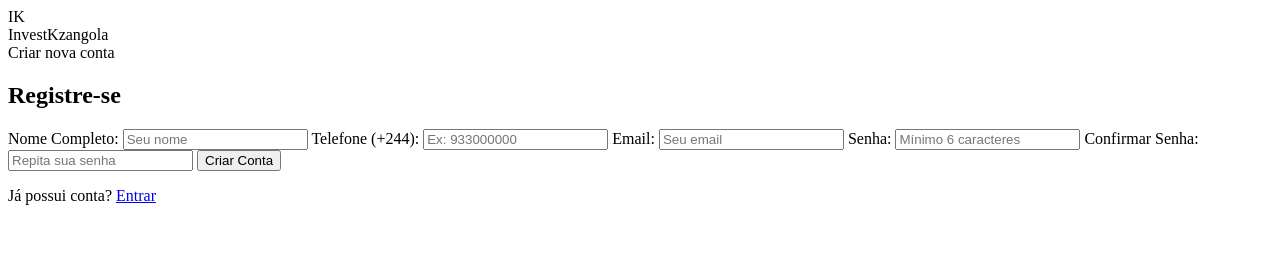
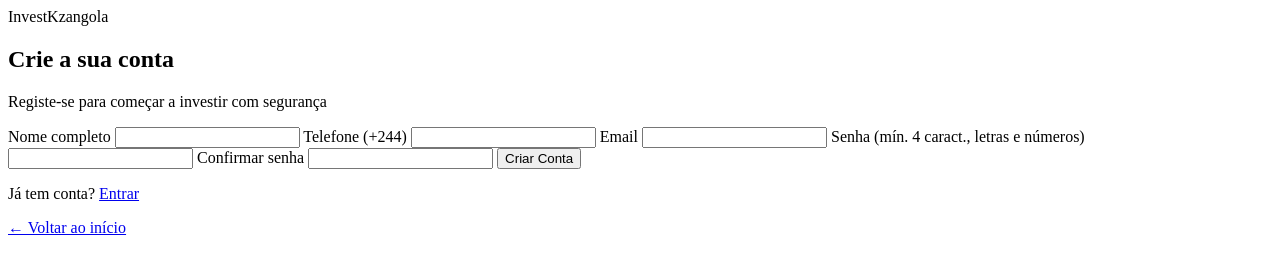
Before and after one commit to sussulussate-lab/InvestKzangola, a website: page public/register.html in a window 1280 px wide. Drawn offline with Linux system fonts and the light colour scheme.

Commit message:
Update register.html

```diff
--- a/public/register.html
+++ b/public/register.html
@@ -1,46 +1,48 @@
-
 <!DOCTYPE html>
 <html lang="pt">
 <head>
-  <meta charset="UTF-8">
-  <meta name="viewport" content="width=device-width, initial-scale=1.0">
+  <meta charset="UTF-8" />
+  <meta name="viewport" content="width=device-width,initial-scale=1" />
   <title>Criar Conta - InvestKzangola</title>
-  <link rel="stylesheet" href="style.css">
+  <link rel="stylesheet" href="style.css" />
 </head>
-<body>
-  <header class="topbar">
-    <div class="brand">
-      <div class="logo-circle">IK</div>
-      <div class="brand-text">
-        <div class="brand-title">InvestKzangola</div>
-        <div class="brand-sub">Criar nova conta</div>
+<body class="auth-body">
+  <div class="auth-container">
+    <div class="auth-header">
+      <div class="logo">
+        <span class="logo-invest">Invest</span><span class="logo-kz">Kz</span><span class="logo-angola">angola</span>
       </div>
+      <h2>Crie a sua conta</h2>
+      <p>Registe-se para começar a investir com segurança</p>
     </div>
-  </header>
 
-  <main class="form-container">
-    <h2>Registre-se</h2>
-    <form id="registerForm">
-      <label>Nome Completo:</label>
-      <input type="text" id="name" placeholder="Seu nome" required>
+    <form id="registerForm" class="auth-form">
+      <label>Nome completo</label>
+      <input id="name" type="text" required>
 
-      <label>Telefone (+244):</label>
-      <input type="text" id="phone" placeholder="Ex: 933000000" required>
+      <label>Telefone (+244)</label>
+      <input id="phone" type="tel" required>
 
-      <label>Email:</label>
-      <input type="email" id="email" placeholder="Seu email" required>
+      <label>Email</label>
+      <input id="email" type="email">
 
-      <label>Senha:</label>
-      <input type="password" id="password" placeholder="Mínimo 6 caracteres" minlength="6" required>
+      <label>Senha (mín. 4 caract., letras e números)</label>
+      <input id="password" type="password" minlength="4" required>
 
-      <label>Confirmar Senha:</label>
-      <input type="password" id="confirmPassword" placeholder="Repita sua senha" minlength="6" required>
+      <label>Confirmar senha</label>
+      <input id="confirmPassword" type="password" minlength="4" required>
 
-      <button type="button" class="btn-primary" onclick="registrar()">Criar Conta</button>
-      <p class="redirect">Já possui conta? <a href="login.html">Entrar</a></p>
+      <button type="submit" class="btn btn-primary">Criar Conta</button>
+      <p id="registerMsg" class="auth-message"></p>
     </form>
-  </main>
 
+    <div class="auth-footer">
+      <p>Já tem conta? <a href="login.html" class="link-dourado">Entrar</a></p>
+      <a href="index.html" class="link-voltar">← Voltar ao início</a>
+    </div>
+  </div>
+
+  <script src="../src/config.js"></script>
   <script src="../src/auth.js"></script>
 </body>
-</html>
+  </html>
```
